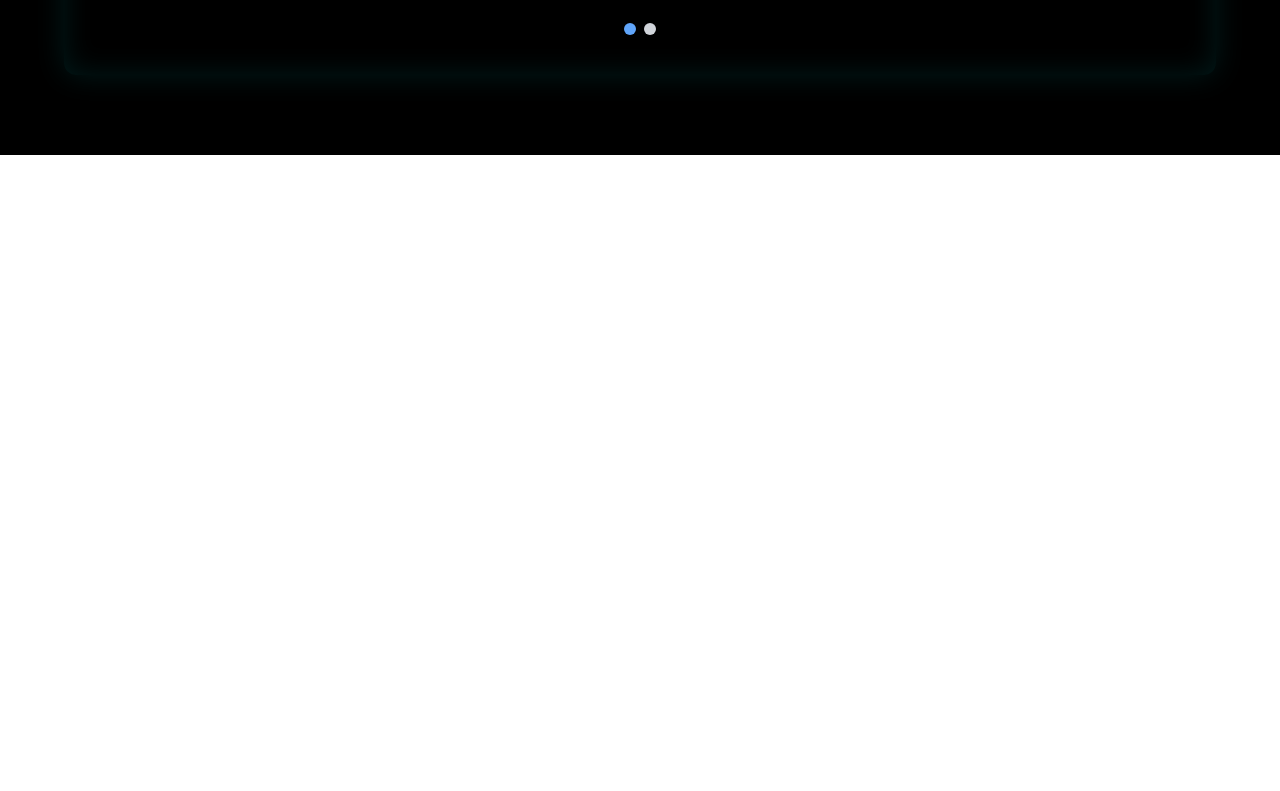
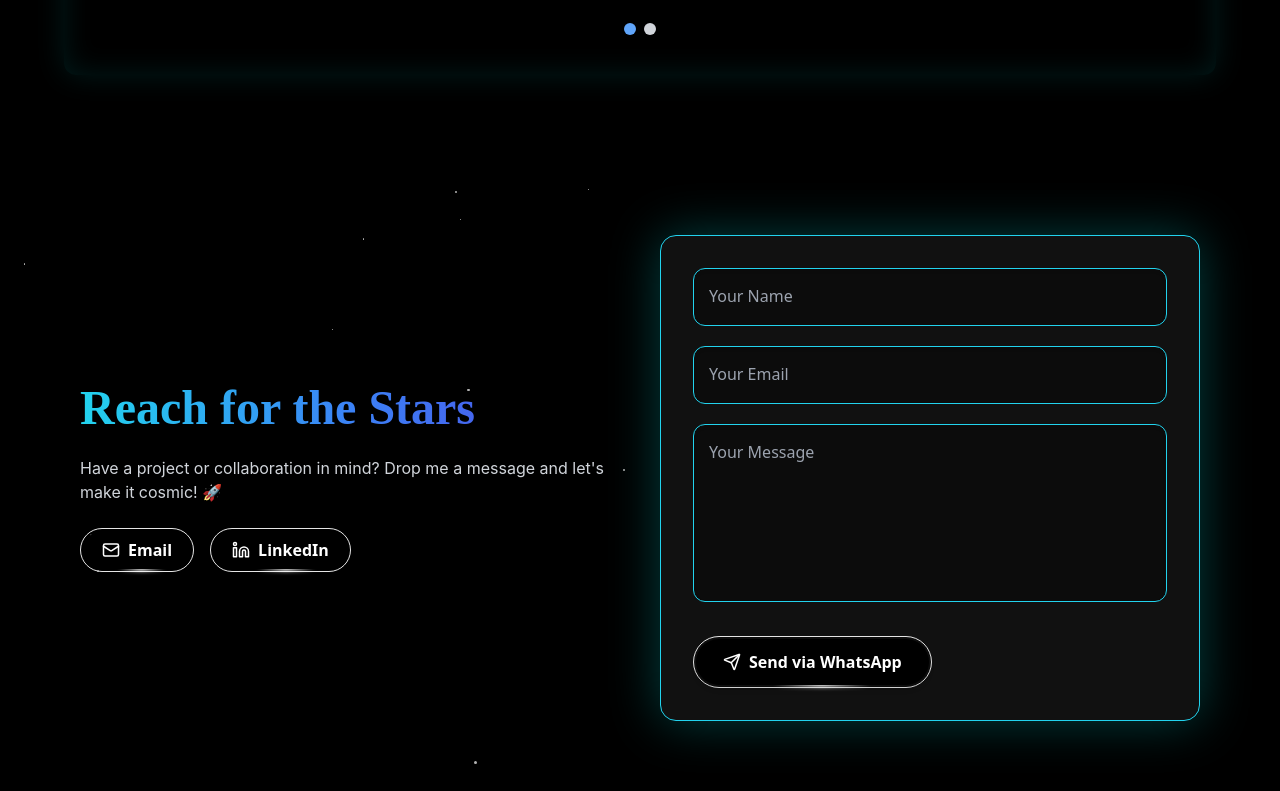
Before and after one commit to Nikhilsharma00101/portfolio-next, a Next.js app: page / in a window 1280 px wide. Shown: the part 6513-7304 px from the top of the page. Before the commit the page ends 6668 px from the top, so only its background shows below. Built offline with nearby package versions, Linux system fonts and the light colour scheme.

Commit message:
feat: created contact section

```diff
--- a/package.json
+++ b/package.json
@@ -6,7 +6,7 @@
     "dev": "next dev --turbopack",
     "build": "next build --turbopack",
     "start": "next start",
-    "lint": "eslint .",
+    "lint": "eslint . --ext .js,.ts,.jsx,.tsx --max-warnings=0",
     "type-check": "tsc --noEmit",
     "check": "npm run lint && npm run type-check"
   },
--- a/src/app/page.tsx
+++ b/src/app/page.tsx
@@ -6,6 +6,7 @@
 import TimelineGalaxy from "@/components/projectplanning/TimelineGalaxy";
 import Testimonials from "@/components/testimonials/Testimonials";
 import CertificateCarousel from "@/components/certificates/certificates";
+import Contact from "@/components/contactsection/contact";
 
 export default function Home() {
   return (
@@ -26,6 +27,8 @@
       <Testimonials />
       {/* Certificate Section */}
       <CertificateCarousel/>
+      {/* contact section */}
+      <Contact/>
     </main>
   );
 }
--- /dev/null
+++ b/src/components/contactsection/contact.tsx
@@ -0,0 +1,169 @@
+"use client";
+
+import React, { useState, useEffect } from "react";
+import { motion } from "framer-motion";
+import { HoverBorderGradient } from "@/components/ui/hover-border-gradient";
+import { Mail, Linkedin, Send } from "lucide-react";
+
+interface Star {
+  top: string;
+  left: string;
+  size: string;
+  animationDelay: string;
+}
+
+function useStars(count: number) {
+  const [stars, setStars] = useState<Star[]>([]);
+
+  useEffect(() => {
+    const generated = Array.from({ length: count }).map(() => ({
+      top: `${Math.random() * 100}%`,
+      left: `${Math.random() * 100}%`,
+      size: `${Math.random() * 2 + 1}px`,
+      animationDelay: `${Math.random() * 5}s`,
+    }));
+    setStars(generated);
+  }, [count]);
+
+  return stars;
+}
+
+export default function ContactSection() {
+  const [formData, setFormData] = useState({ name: "", email: "", message: "" });
+  const [submitted, setSubmitted] = useState(false);
+  const [showErrors, setShowErrors] = useState(false);
+  const stars = useStars(25);
+
+  const handleChange = (e: React.ChangeEvent<HTMLInputElement | HTMLTextAreaElement>) => {
+    setFormData({ ...formData, [e.target.name]: e.target.value });
+  };
+
+  const handleSubmit = () => {
+    const { name, email, message } = formData;
+    if (!name || !email || !message) {
+      setShowErrors(true);
+      return;
+    }
+
+    const whatsappNumber = process.env.NEXT_PUBLIC_WHATSAPP_NUMBER || "+919899405614";
+    const professionalMessage = `Hello Nikhil,%0A%0AI am ${name} (${email}) and I would like to discuss:%0A"${message}"%0A%0ALooking forward to your response.%0A%0AThanks!`;
+    const whatsappURL = `https://wa.me/${whatsappNumber.replace(/\D/g, "")}?text=${professionalMessage}`;
+    window.open(whatsappURL, "_blank");
+
+    setSubmitted(true);
+    setFormData({ name: "", email: "", message: "" });
+    setShowErrors(false);
+
+    setTimeout(() => setSubmitted(false), 3000);
+  };
+
+  return (
+    <div className="relative w-full py-20 flex justify-center items-center bg-black text-white overflow-hidden">
+      {/* Twinkling stars */}
+      <div className="absolute inset-0 pointer-events-none">
+        {stars.map((star, i) => (
+          <span
+            key={i}
+            className="absolute rounded-full bg-white opacity-70 animate-twinkle"
+            style={{
+              top: star.top,
+              left: star.left,
+              width: star.size,
+              height: star.size,
+              animationDelay: star.animationDelay,
+            }}
+          />
+        ))}
+      </div>
+
+      <div className="relative max-w-6xl w-full px-4 grid md:grid-cols-2 gap-10 z-10">
+        {/* Left Content */}
+        <div className="flex flex-col justify-center space-y-6">
+          <h2 className="text-3xl md:text-5xl font-bold font-heading bg-gradient-to-r from-cyan-400 via-blue-500 to-indigo-600 bg-clip-text text-transparent animate-gradient">
+            Reach for the Stars
+          </h2>
+          <p className="text-gray-300 font-body">
+            Have a project or collaboration in mind? Drop me a message and let&apos;s make it cosmic! 🚀
+          </p>
+          <div className="flex space-x-4 mt-4">
+            <HoverBorderGradient
+              containerClassName="rounded-full"
+              className="px-5 py-2 font-semibold text-black bg-black bg-opacity-30 hover:bg-opacity-60 transition flex items-center gap-2"
+            >
+              <a href={`mailto:${process.env.NEXT_PUBLIC_EMAIL}`} className="flex items-center gap-2 w-full justify-center text-white">
+                <Mail size={18} /> Email
+              </a>
+            </HoverBorderGradient>
+
+            <HoverBorderGradient
+              containerClassName="rounded-full"
+              className="px-5 py-2 font-semibold text-black bg-black bg-opacity-30 hover:bg-opacity-60 transition flex items-center gap-2"
+            >
+              <a href={process.env.NEXT_PUBLIC_LINKEDIN} target="_blank" className="flex items-center gap-2 w-full justify-center text-white">
+                <Linkedin size={18} /> LinkedIn
+              </a>
+            </HoverBorderGradient>
+          </div>
+        </div>
+
+        {/* Right Form */}
+        <motion.div
+          initial={{ opacity: 0, y: 50 }}
+          animate={{ opacity: 1, y: 0 }}
+          className="flex flex-col gap-5 bg-[#111111] p-8 rounded-2xl shadow-[0_0_50px_rgba(0,255,255,0.25)] border border-cyan-400 backdrop-blur-md"
+        >
+          {/* Floating Label Input */}
+          {["name", "email"].map((field) => (
+            <div key={field} className="relative w-full">
+              <input
+                type={field === "email" ? "email" : "text"}
+                name={field}
+                placeholder=" "
+                value={formData[field as keyof typeof formData]}
+                onChange={handleChange}
+                className="peer w-full p-4 rounded-xl bg-black bg-opacity-30 border border-cyan-400 focus:ring-2 focus:ring-cyan-400 focus:border-transparent outline-none placeholder-transparent text-white transition shadow-inner"
+              />
+              <label className="absolute left-4 top-4 text-gray-400 text-sm transition-all peer-placeholder-shown:top-4 peer-placeholder-shown:text-gray-400 peer-placeholder-shown:text-base peer-focus:top-1 peer-focus:text-cyan-400 peer-focus:text-sm pointer-events-none">
+                {field === "name" ? "Your Name" : "Your Email"}
+              </label>
+              {showErrors && !formData[field as keyof typeof formData] && (
+                <span className="text-sm text-red-400 italic animate-pulse">
+                  {field === "name" ? "Please enter your name ✨" : "Please enter a valid email ✨"}
+                </span>
+              )}
+            </div>
+          ))}
+
+          {/* Message */}
+          <div className="relative w-full">
+            <textarea
+              name="message"
+              placeholder=" "
+              value={formData.message}
+              onChange={handleChange}
+              rows={6}
+              className="peer w-full p-4 rounded-xl bg-black bg-opacity-30 border border-cyan-400 focus:ring-2 focus:ring-cyan-400 focus:border-transparent outline-none placeholder-transparent text-white transition shadow-inner resize-none"
+            />
+            <label className="absolute left-4 top-4 text-gray-400 text-sm transition-all peer-placeholder-shown:top-4 peer-placeholder-shown:text-gray-400 peer-placeholder-shown:text-base peer-focus:top-1 peer-focus:text-cyan-400 peer-focus:text-sm pointer-events-none">
+              Your Message
+            </label>
+            {showErrors && !formData.message && (
+              <span className="text-sm text-red-400 italic animate-pulse">Don&apos;t leave the message empty ✨</span>
+            )}
+          </div>
+
+          {/* CTA */}
+          <motion.div whileHover={{ scale: 1.05 }} className="mt-2">
+            <HoverBorderGradient
+              containerClassName="rounded-full cursor-pointer"
+              className="px-7 py-3 font-bold text-white bg-black bg-opacity-30 hover:bg-opacity-60 transition flex items-center justify-center gap-2 shadow-md"
+              onClick={handleSubmit}
+            >
+              <Send size={18} /> {submitted ? "Sent! ✅" : "Send via WhatsApp"}
+            </HoverBorderGradient>
+          </motion.div>
+        </motion.div>
+      </div>
+    </div>
+  );
+}
```
